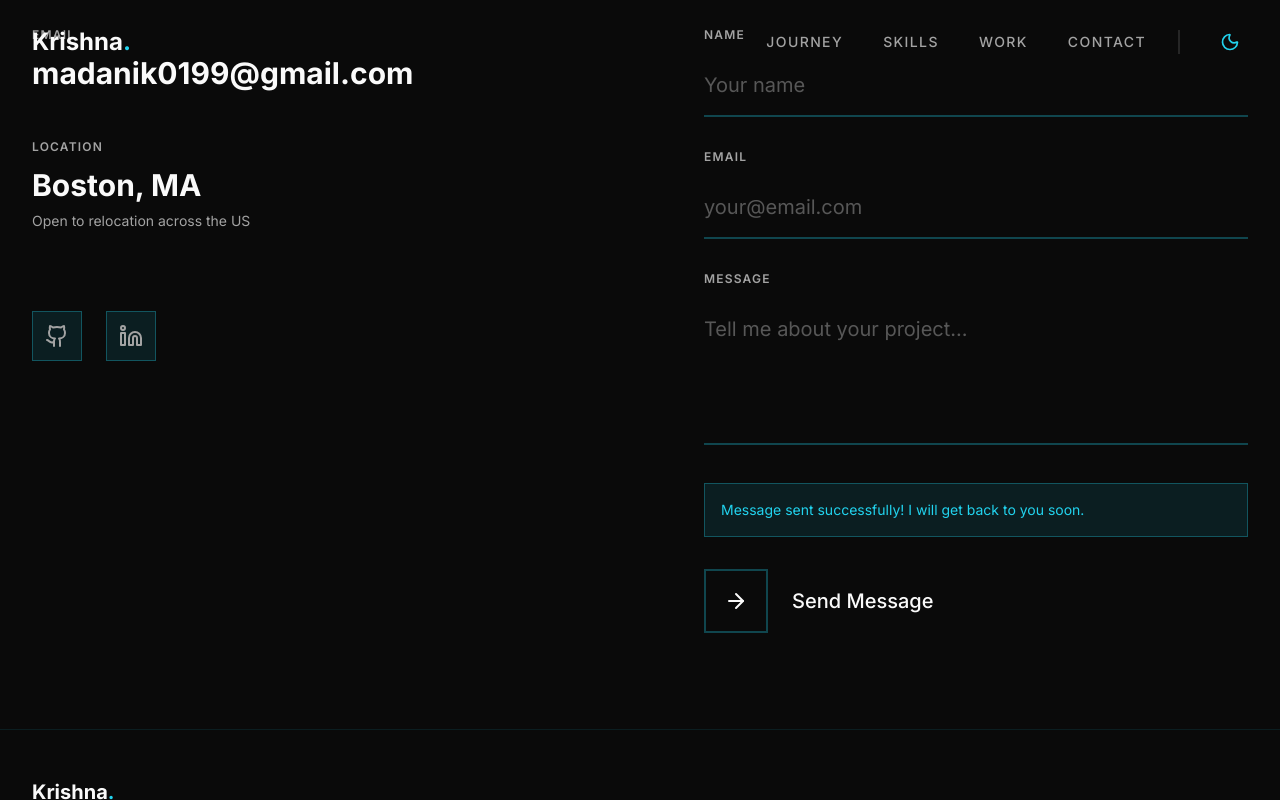
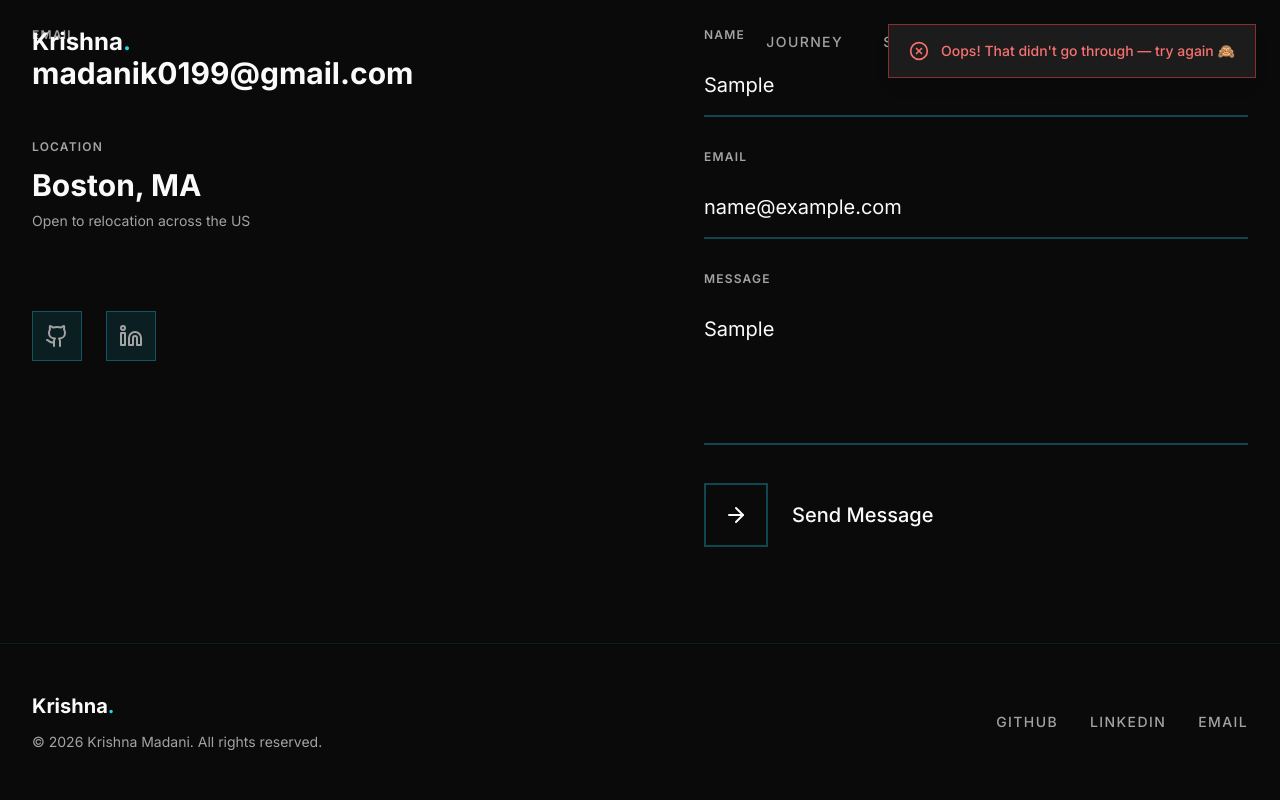
Before and after one commit to k-madani/portfolio, a Next.js app: page / in a window 1280 px wide. Both pictures are taken after typing "Sample", "name@example.com", "Sample" into the empty fields and a click on the button "Send Message". Shown: the part 4069-4869 px from the top of the page. Built offline with nearby package versions, Linux system fonts and the light colour scheme; no server answers; a web font is replaced by a local one.

Commit message:
added email functioning

```diff
--- a/app/components/ContactSection.tsx
+++ b/app/components/ContactSection.tsx
@@ -1,8 +1,8 @@
 'use client';
 
-import { motion } from 'framer-motion';
+import { motion, AnimatePresence } from 'framer-motion';
 import { useState } from 'react';
-import { ArrowRight, Github, Linkedin } from 'lucide-react';
+import { ArrowRight, Github, Linkedin, CheckCircle, XCircle } from 'lucide-react';
 
 interface FormData {
   name: string;
@@ -17,32 +17,78 @@ export default function ContactSection() {
     message: '',
   });
   const [isSubmitting, setIsSubmitting] = useState(false);
-  const [submitMessage, setSubmitMessage] = useState('');
+  const [status, setStatus] = useState<'success' | 'error' | null>(null);
 
   const handleSubmit = async (e: React.FormEvent) => {
     e.preventDefault();
     setIsSubmitting(true);
+    setStatus(null);
 
-    await new Promise((resolve) => setTimeout(resolve, 1000));
+    try {
+      const res = await fetch('https://api.web3forms.com/submit', {
+        method: 'POST',
+        headers: { 'Content-Type': 'application/json' },
+        body: JSON.stringify({
+          access_key: process.env.NEXT_PUBLIC_WEB3FORMS_KEY,
+          name: formData.name,
+          email: formData.email,
+          message: formData.message,
+          subject: `Portfolio Contact from ${formData.name}`,
+        }),
+      });
 
-    setSubmitMessage('Message sent successfully! I will get back to you soon.');
-    setFormData({ name: '', email: '', message: '' });
-    setIsSubmitting(false);
+      const data = await res.json();
 
-    setTimeout(() => setSubmitMessage(''), 5000);
+      if (data.success) {
+        setStatus('success');
+        setFormData({ name: '', email: '', message: '' });
+      } else {
+        setStatus('error');
+      }
+    } catch {
+      setStatus('error');
+    } finally {
+      setIsSubmitting(false);
+      setTimeout(() => setStatus(null), 5000);
+    }
   };
 
   const handleChange = (
     e: React.ChangeEvent<HTMLInputElement | HTMLTextAreaElement>
   ) => {
-    setFormData((prev) => ({
-      ...prev,
-      [e.target.name]: e.target.value,
-    }));
+    setFormData((prev) => ({ ...prev, [e.target.name]: e.target.value }));
   };
 
   return (
     <section id="contact" className="py-16 md:py-24 relative border-t border-[rgb(var(--accent-primary))]/10 px-6 sm:px-8">
+
+      {/* Toast Notification */}
+      <AnimatePresence>
+        {status && (
+          <motion.div
+            initial={{ opacity: 0, y: -20 }}
+            animate={{ opacity: 1, y: 0 }}
+            exit={{ opacity: 0, y: -20 }}
+            transition={{ duration: 0.3 }}
+            className={`fixed top-6 right-6 z-50 flex items-center gap-3 px-5 py-4 shadow-lg border
+              ${status === 'success'
+                ? 'bg-[rgb(var(--bg-card))] border-[rgb(var(--accent-primary))]/50 text-[rgb(var(--accent-primary))]'
+                : 'bg-[rgb(var(--bg-card))] border-red-500/50 text-red-400'
+              }`}
+          >
+            {status === 'success'
+              ? <CheckCircle className="w-5 h-5 flex-shrink-0" />
+              : <XCircle className="w-5 h-5 flex-shrink-0" />
+            }
+            <p className="text-sm font-medium">
+              {status === 'success'
+                ? "Message sent! I'll get back to you soon."
+                : "Oops! That didn't go through — try again 🙈"}
+            </p>
+          </motion.div>
+        )}
+      </AnimatePresence>
+
       <div className="max-w-7xl mx-auto">
         <motion.div
           className="mb-20 md:mb-32"
@@ -102,8 +148,8 @@ export default function ContactSection() {
 
               <div className="flex gap-6 pt-8">
                 {[
-                  { name: 'GitHub', icon: Github, href: 'https://github.com/krishnamadani' },
-                  { name: 'LinkedIn', icon: Linkedin, href: 'https://linkedin.com/in/krishnamadani' },
+                  { name: 'GitHub', icon: Github, href: 'https://github.com/k-madani' },
+                  { name: 'LinkedIn', icon: Linkedin, href: 'https://www.linkedin.com/in/krishna-madani/' },
                 ].map((social, index) => (
                   <motion.a
                     key={social.name}
@@ -132,10 +178,7 @@ export default function ContactSection() {
           >
             <form onSubmit={handleSubmit} className="space-y-8">
               <div>
-                <label
-                  htmlFor="name"
-                  className="block text-xs font-semibold uppercase tracking-widest text-[rgb(var(--text-secondary))] mb-3"
-                >
+                <label htmlFor="name" className="block text-xs font-semibold uppercase tracking-widest text-[rgb(var(--text-secondary))] mb-3">
                   Name
                 </label>
                 <input
@@ -151,10 +194,7 @@ export default function ContactSection() {
               </div>
 
               <div>
-                <label
-                  htmlFor="email"
-                  className="block text-xs font-semibold uppercase tracking-widest text-[rgb(var(--text-secondary))] mb-3"
-                >
+                <label htmlFor="email" className="block text-xs font-semibold uppercase tracking-widest text-[rgb(var(--text-secondary))] mb-3">
                   Email
                 </label>
                 <input
@@ -170,10 +210,7 @@ export default function ContactSection() {
               </div>
 
               <div>
-                <label
-                  htmlFor="message"
-                  className="block text-xs font-semibold uppercase tracking-widest text-[rgb(var(--text-secondary))] mb-3"
-                >
+                <label htmlFor="message" className="block text-xs font-semibold uppercase tracking-widest text-[rgb(var(--text-secondary))] mb-3">
                   Message
                 </label>
                 <textarea
@@ -188,21 +225,11 @@ export default function ContactSection() {
                 />
               </div>
 
-              {submitMessage && (
-                <motion.div
-                  initial={{ opacity: 0, y: -10 }}
-                  animate={{ opacity: 1, y: 0 }}
-                  className="p-4 bg-[rgb(var(--accent-primary))]/10 border border-[rgb(var(--accent-primary))]/30 text-[rgb(var(--accent-primary))] text-sm"
-                >
-                  {submitMessage}
-                </motion.div>
-              )}
-
               <motion.button
                 type="submit"
                 disabled={isSubmitting}
-                className="group inline-flex items-center gap-6 mt-8"
-                whileHover={{ x: 10 }}
+                className="group inline-flex items-center gap-6 mt-8 disabled:opacity-50 disabled:cursor-not-allowed"
+                whileHover={{ x: isSubmitting ? 0 : 10 }}
                 transition={{ type: 'spring', stiffness: 400, damping: 25 }}
               >
                 <span className="w-16 h-16 border-2 border-[rgb(var(--accent-primary))]/30 flex items-center justify-center group-hover:bg-[rgb(var(--accent-primary))] group-hover:border-[rgb(var(--accent-primary))] transition-all duration-300 text-[rgb(var(--text-primary))] group-hover:text-white">
--- a/app/components/Footer.tsx
+++ b/app/components/Footer.tsx
@@ -25,10 +25,11 @@ export default function Footer() {
           {/* Social links */}
           <div className="flex items-center gap-8">
             {[
-              { name: 'GitHub', href: 'https://github.com/krishnamadani' },
-              { name: 'LinkedIn', href: 'https://linkedin.com/in/krishnamadani' },
-              { name: 'Email', href: 'mailto:madanik0199@gmail.com' }
-            ].map((social, index) => (
+
+            { name: 'GitHub', href: 'https://github.com/k-madani' },
+            { name: 'LinkedIn', href: 'https://www.linkedin.com/in/krishna-madani/' },
+            { name: 'Email', href: 'mailto:madanik0199@gmail.com' }
+          ].map((social, index) => (
               <motion.a
                 key={social.name}
                 href={social.href}
```
